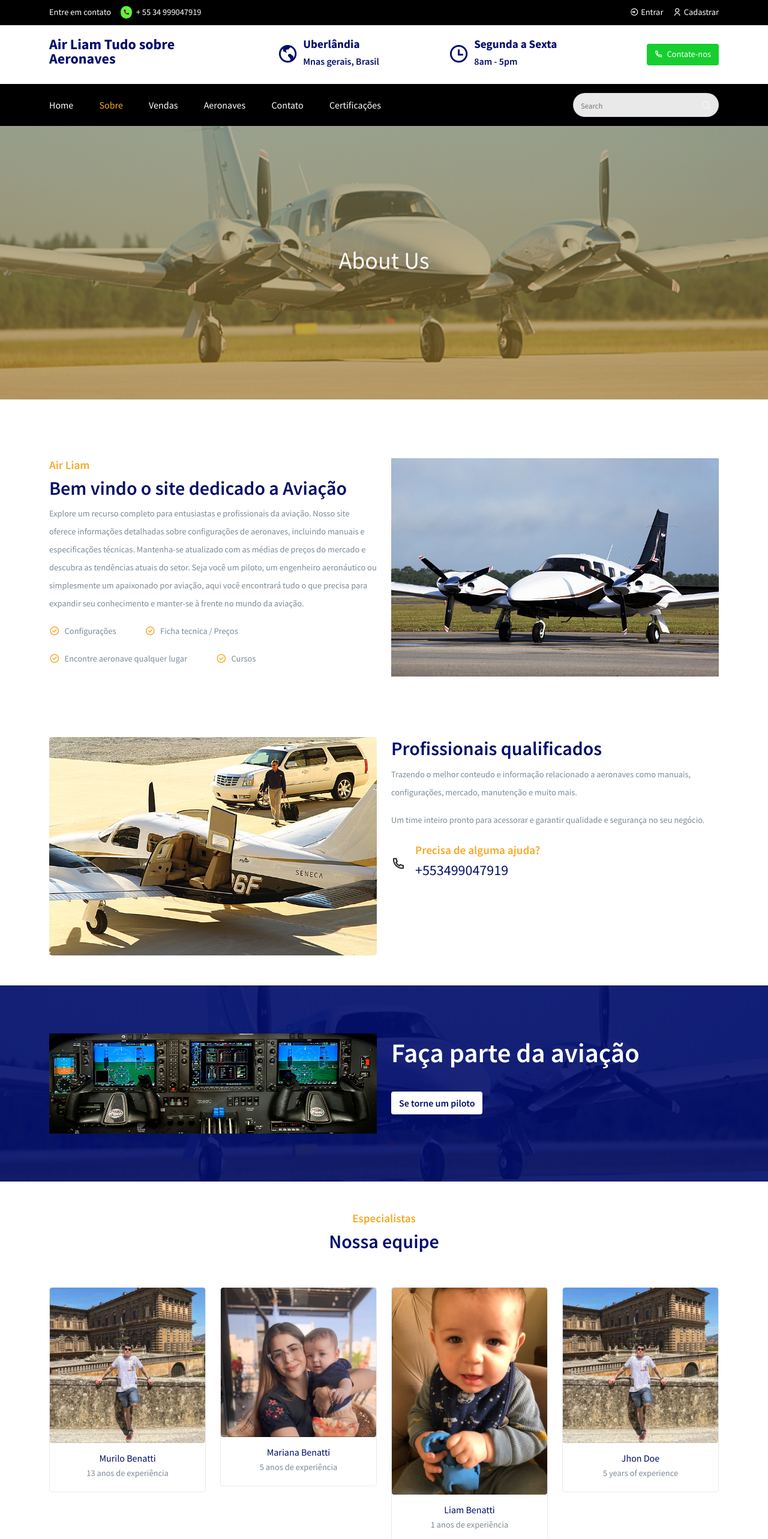
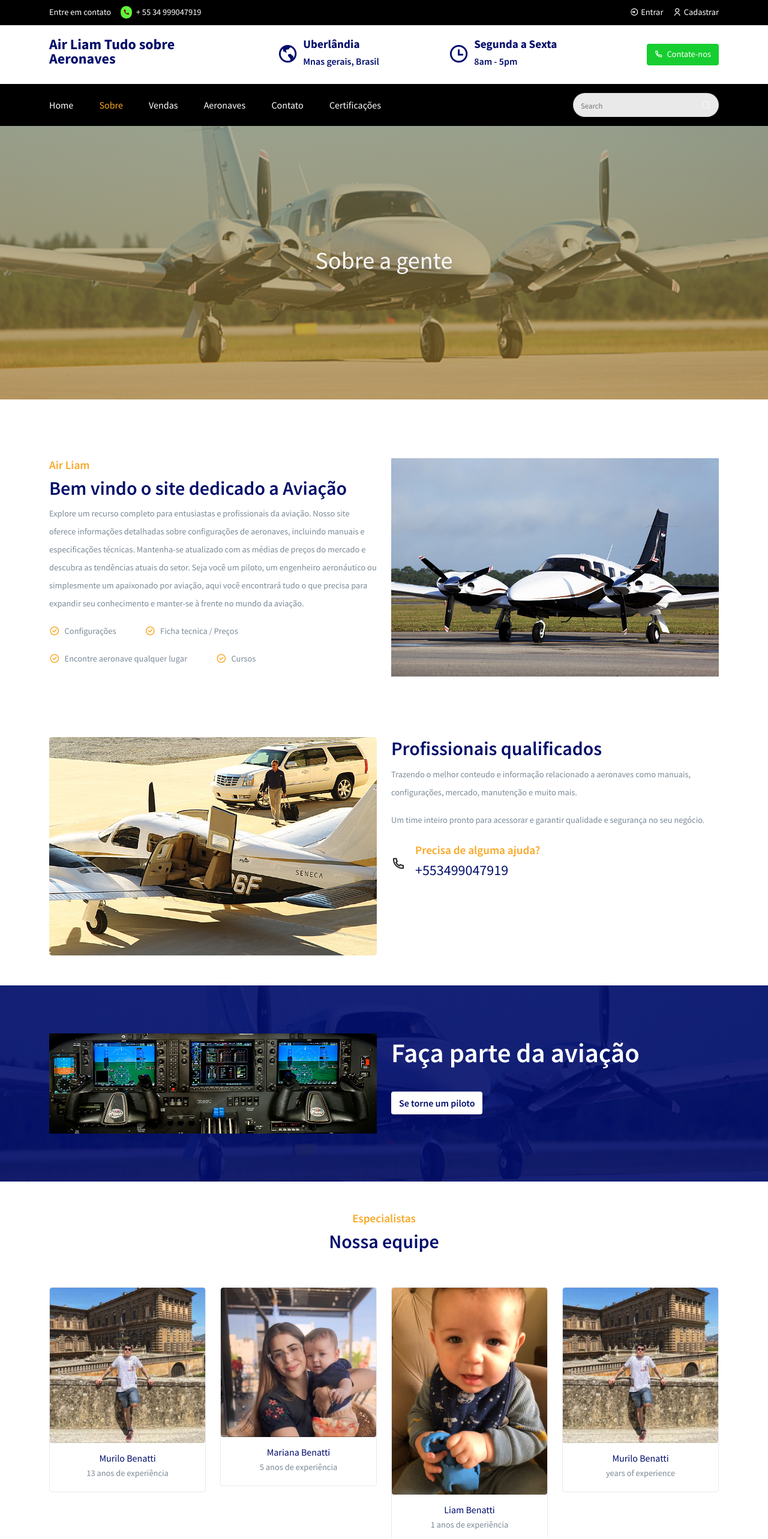
Before and after one commit to benattimj/airLiam, a React (Create React App) app: page /about in a window 1280 px wide. Shown: the top 2566 px of the page at 60% size. Built offline with nearby package versions, Linux system fonts and the light colour scheme.

Commit message:
Title CommonSection

```diff
--- a/src/components/UI/OurMembers.jsx
+++ b/src/components/UI/OurMembers.jsx
@@ -38,8 +38,8 @@ const OUR__MEMBERS = [
   },
 
   {
-    name: "Jhon Doe",
-    experience: "5 years of experience",
+    name: "Murilo Benatti",
+    experience: "years of experience",
     fbUrl: "#",
     instUrl: "#",
     twitUrl: "#",
--- a/src/pages/About.jsx
+++ b/src/pages/About.jsx
@@ -13,7 +13,7 @@ import "../styles/about.css";
 const About = () => {
   return (
     <Helmet title="About">
-      <CommonSection title="About Us" />
+      <CommonSection title="Sobre a gente" />
       <AboutSection aboutClass="aboutPage" />
 
       <section className="about__page-section">
--- a/src/pages/Blog.jsx
+++ b/src/pages/Blog.jsx
@@ -7,7 +7,7 @@ import BlogList from "../components/UI/BlogList";
 const Blog = () => {
   return (
     <Helmet title="Blogs">
-      <CommonSection title="Blogs" />
+      <CommonSection title="Detalhes das aeronaves" />
       <section>
         <Container>
           <Row>
--- a/src/pages/CarDetails.jsx
+++ b/src/pages/CarDetails.jsx
@@ -31,7 +31,7 @@ const CarDetails = () => {
 
                 <div className=" d-flex align-items-center gap-5 mb-4 mt-3">
                   <h6 className="rent__price fw-bold fs-4">
-                    R${singleCarItem.price}.00
+                    R${singleCarItem.price}.000,00
                   </h6>
 
                   <span className=" d-flex align-items-center gap-2">
--- a/src/pages/CarListing.jsx
+++ b/src/pages/CarListing.jsx
@@ -8,7 +8,7 @@ import carData from "../assets/data/carData";
 const CarListing = () => {
   return (
     <Helmet title="Cars">
-      <CommonSection title="Car Listing" />
+      <CommonSection title="Aeronaves a venda" />
 
       <section>
         <Container>
--- a/src/pages/Contact.jsx
+++ b/src/pages/Contact.jsx
@@ -28,7 +28,7 @@ const socialLinks = [
 const Contact = () => {
   return (
     <Helmet title="Contact">
-      <CommonSection title="Contact" />
+      <CommonSection title="Contato" />
       <section>
         <Container>
           <Row>
```
